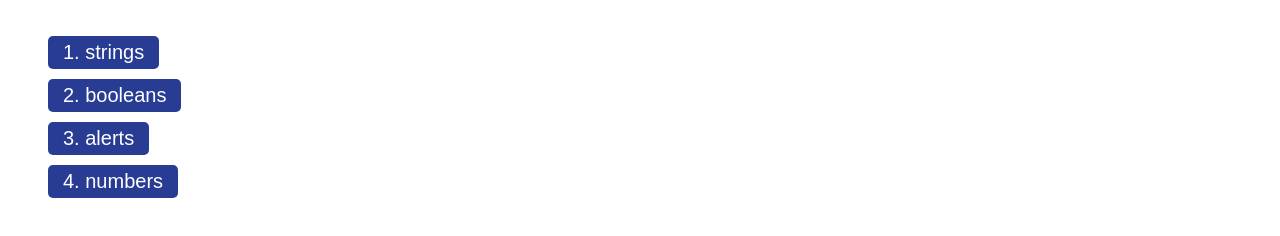
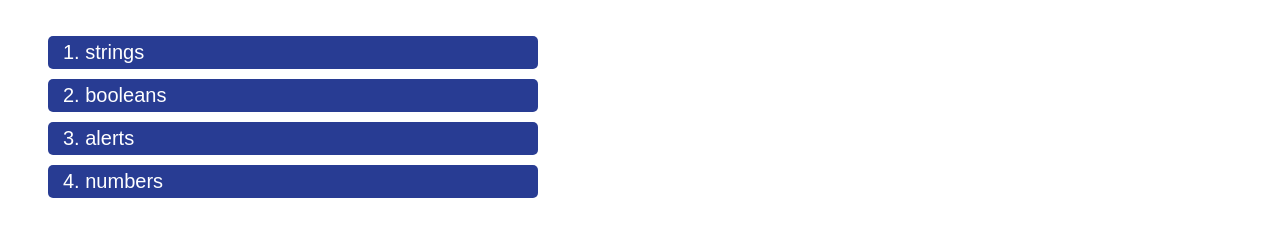
Before and after one commit to michaelwwalker42/JavaScript-Quiz, a plain HTML site: page index.html in a window 1280 px wide. Both pictures are taken after a click on the button "Start Quiz". Shown: the part 116-352 px from the top of the page. Drawn offline with Linux system fonts and the light colour scheme.

Commit message:
changed some button styles

```diff
--- a/assets/css/style.css
+++ b/assets/css/style.css
@@ -18,10 +18,22 @@
     padding: 5px 15px;
     cursor: pointer;
     margin-top: 10px;
-
+    width: 40%;
+}
+.btnOpt {
+    background-color: rgba(11, 34, 133, 0.877);
+    color: white;
+    border: none;
+    border-radius: 5px;
+    font-size: 20px;
+    padding: 5px 15px;
+    cursor: pointer;
+    margin-top: 10px;
+    width: 40%;
+    text-align: left;
 }
 
-.btn:hover {
+.btn:hover, .btnOpt:hover {
     background-color: rgba(213, 35, 248, 0.767);
 }
 #timer {
--- a/assets/js/script.js
+++ b/assets/js/script.js
@@ -9,6 +9,8 @@ var gameOver = document.getElementById('gameOver');
 var submitBtn = document.getElementById('submit');
 var finalScore = document.getElementById('finalScore');
 var intitials = document.getElementById('initials');
+
+
 
 //create ordered list
 var optionList = document.createElement("ol");
@@ -65,6 +67,7 @@ var questionArray = [
     }
 ]
 
+
 //---------------------------------------------start function -----------------------------------------------
 function start() {
     //hide startContainer
@@ -84,30 +87,24 @@ function start() {
 
     li1.appendChild(opt1);
     opt1.textContent = questionArray[0].options[0];
-    opt1.className = "btn";
+    opt1.className = "btnOpt";
 
     li2.appendChild(opt2);
     opt2.textContent = questionArray[0].options[1];
-    opt2.className = "btn";
+    opt2.className = "btnOpt";
 
     li3.appendChild(opt3);
     opt3.textContent = questionArray[0].options[2];
-    opt3.className = "btn";
+    opt3.className = "btnOpt";
 
     li4.appendChild(opt4);
     opt4.textContent = questionArray[0].options[3];
-    opt4.className = "btn";
-
-
-
-
-
-
+    opt4.className = "btnOpt";
 
     //run question funtion
+    nextQuestion();
 
       //start timer
-
    timeInterval = setInterval(function(){
         if (timeLeft <= 0){
             clearInterval(timeInterval);
@@ -118,6 +115,13 @@ function start() {
     },1000);
 }
 //------------------------------------------End start function------------------------------------------------
+
+//-------------------------------------------nextQuestion function--------------------------------------------
+
+function nextQuestion() {
+
+};
+//------------------------------------------------------------------------------------------------------------
     // for loop
 // for (var index = 0; index < questionArray[questionNumber].options.length; index++) {
 //     var element = array[index];
```
Also changed, not shown: index.html (+2 -1 lines).
